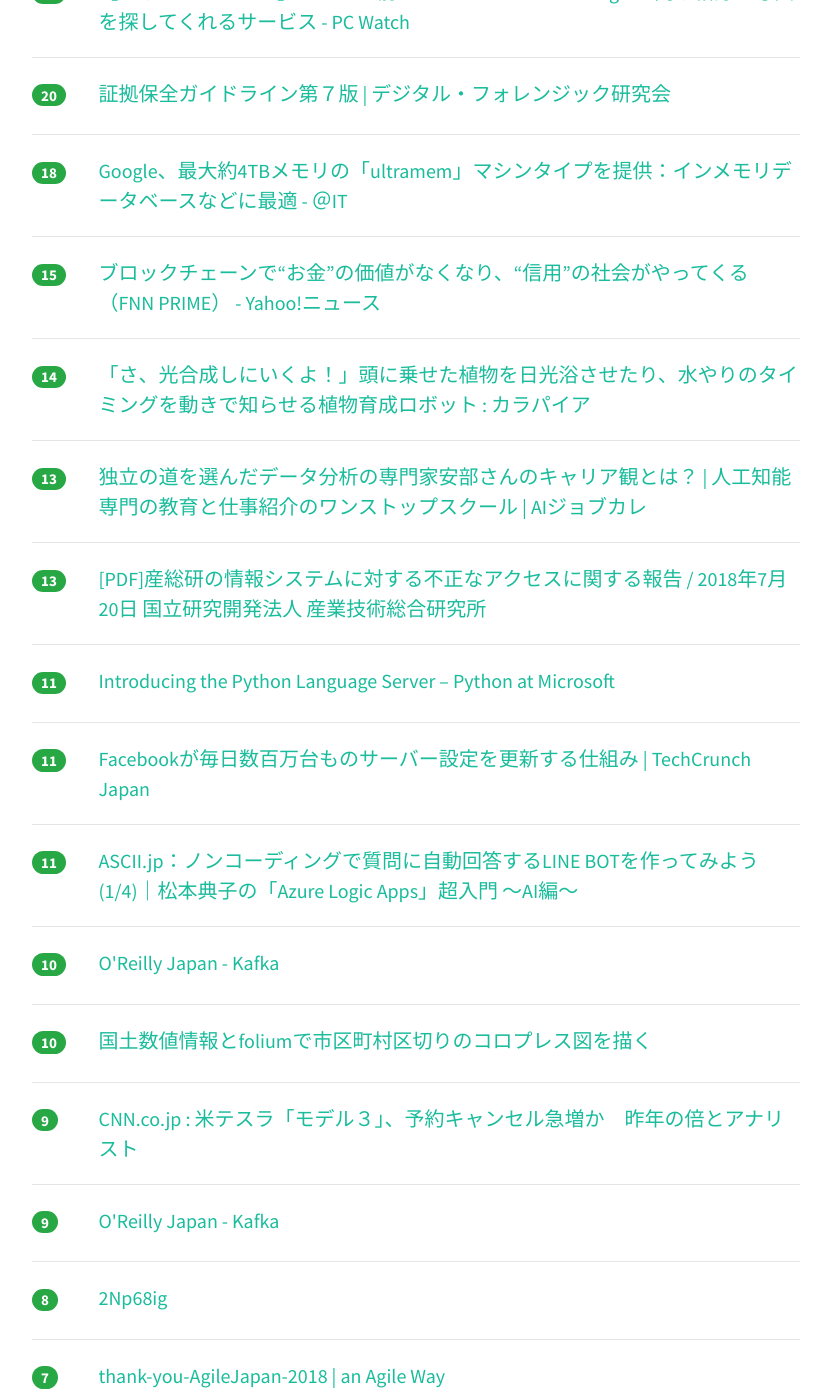
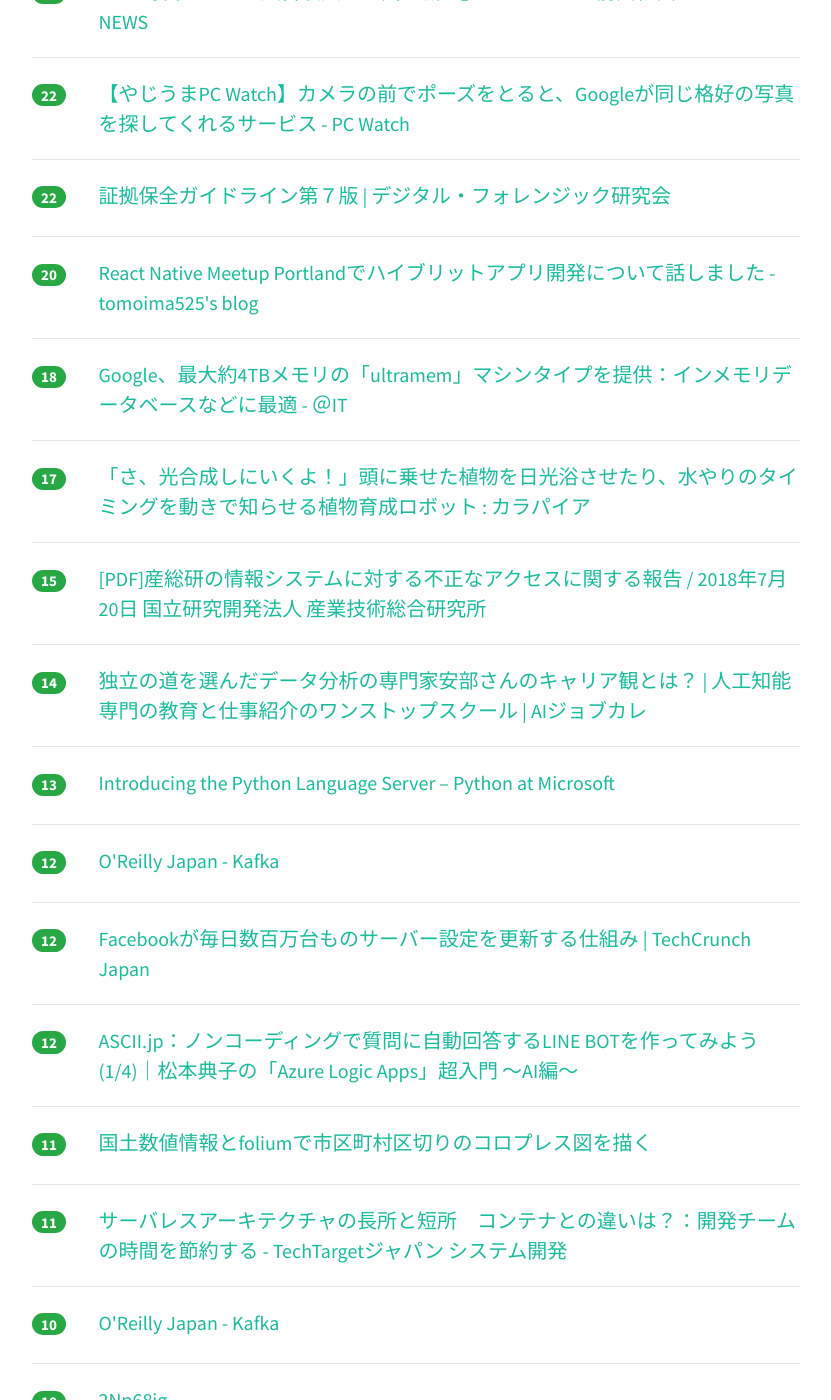
Before and after one commit to yatta47/hatena-matome-site, a Jekyll site: the page built from _posts/2018-07-21-hatena.md, in a window 1280 px wide and 1400 px high, scrolled down 700 px. Shown: the whole window, without its empty margins (224-1055 px from the left). Built offline with Jekyll 4.4.1, drawn with Linux system fonts in a browser that asks for light colours; nearby versions of some CDN libraries; some of the changed text lies outside the part shown.

Commit message:
Updated 2018-07-21

```diff
--- a/_posts/2018-07-21-hatena.md
+++ b/_posts/2018-07-21-hatena.md
@@ -1,34 +1,44 @@
 ---
 layout: post
 title:  "2018-07-21 はてぶIT"
-date:   2018-07-21 12:02:24
+date:   2018-07-21 13:02:59
 tags: [it-hotentry]
 ---
-27 件のデータあり
+32 件のデータあり
 
 <hr><div class="row">
-<div class="col-1"><span class="badge badge-pill badge-success h2">108</span></div>
+<div class="col-1"><span class="badge badge-pill badge-success h2">140</span></div>
 <div class="col-11"><a href='https://news.mynavi.jp/article/20180719-665927/' target='_blank'>Linuxネットワークコマンドのカンペが公開 | マイナビニュース</a></div>
 </div>
 <hr>
 <div class="row">
-<div class="col-1"><span class="badge badge-pill badge-success h2">41</span></div>
+<div class="col-1"><span class="badge badge-pill badge-success h2">59</span></div>
 <div class="col-11"><a href='http://www.itmedia.co.jp/pcuser/articles/1807/21/news013.html' target='_blank'>「Amazon Echo」を設置したら試したい　生活が快適になるスキル7選 - ITmedia PC USER</a></div>
 </div>
 <hr>
 <div class="row">
-<div class="col-1"><span class="badge badge-pill badge-success h2">21</span></div>
+<div class="col-1"><span class="badge badge-pill badge-success h2">25</span></div>
+<div class="col-11"><a href='https://headlines.yahoo.co.jp/hl?a=20180720-00010007-fnnprimev-sci' target='_blank'>ブロックチェーンで“お金”の価値がなくなり、“信用”の社会がやってくる（FNN PRIME） - Yahoo!ニュース</a></div>
+</div>
+<hr>
+<div class="row">
+<div class="col-1"><span class="badge badge-pill badge-success h2">22</span></div>
 <div class="col-11"><a href='http://www.itmedia.co.jp/news/articles/1807/20/news118.html' target='_blank'>「5G時代、テレビ広告収入は一気に減る」　SHOWROOM前田社長 - ITmedia NEWS</a></div>
 </div>
 <hr>
 <div class="row">
-<div class="col-1"><span class="badge badge-pill badge-success h2">21</span></div>
+<div class="col-1"><span class="badge badge-pill badge-success h2">22</span></div>
 <div class="col-11"><a href='https://pc.watch.impress.co.jp/docs/news/yajiuma/1134006.html' target='_blank'>【やじうまPC Watch】カメラの前でポーズをとると、Googleが同じ格好の写真を探してくれるサービス - PC Watch</a></div>
 </div>
 <hr>
 <div class="row">
+<div class="col-1"><span class="badge badge-pill badge-success h2">22</span></div>
+<div class="col-11"><a href='https://digitalforensic.jp/home-act-products-df-guideline-7th/' target='_blank'>証拠保全ガイドライン第７版 | デジタル・フォレンジック研究会</a></div>
+</div>
+<hr>
+<div class="row">
 <div class="col-1"><span class="badge badge-pill badge-success h2">20</span></div>
-<div class="col-11"><a href='https://digitalforensic.jp/home-act-products-df-guideline-7th/' target='_blank'>証拠保全ガイドライン第７版 | デジタル・フォレンジック研究会</a></div>
+<div class="col-11"><a href='http://tomoima525.hatenablog.com/entry/2017/07/24/171920' target='_blank'>React Native Meetup Portlandでハイブリットアプリ開発について話しました - tomoima525's blog</a></div>
 </div>
 <hr>
 <div class="row">
@@ -37,38 +47,48 @@ tags: [it-hotentry]
 </div>
 <hr>
 <div class="row">
+<div class="col-1"><span class="badge badge-pill badge-success h2">17</span></div>
+<div class="col-11"><a href='http://karapaia.com/archives/52262624.html' target='_blank'>「さ、光合成しにいくよ！」頭に乗せた植物を日光浴させたり、水やりのタイミングを動きで知らせる植物育成ロボット : カラパイア</a></div>
+</div>
+<hr>
+<div class="row">
 <div class="col-1"><span class="badge badge-pill badge-success h2">15</span></div>
-<div class="col-11"><a href='https://headlines.yahoo.co.jp/hl?a=20180720-00010007-fnnprimev-sci' target='_blank'>ブロックチェーンで“お金”の価値がなくなり、“信用”の社会がやってくる（FNN PRIME） - Yahoo!ニュース</a></div>
+<div class="col-11"><a href='https://www.aist.go.jp/pdf/aist_j/topics/to2018/to20180720/20180720aist.pdf' target='_blank'>[PDF]産総研の情報システムに対する不正なアクセスに関する報告 / 2018年7月20日 国立研究開発法人 産業技術総合研究所</a></div>
 </div>
 <hr>
 <div class="row">
 <div class="col-1"><span class="badge badge-pill badge-success h2">14</span></div>
-<div class="col-11"><a href='http://karapaia.com/archives/52262624.html' target='_blank'>「さ、光合成しにいくよ！」頭に乗せた植物を日光浴させたり、水やりのタイミングを動きで知らせる植物育成ロボット : カラパイア</a></div>
-</div>
-<hr>
-<div class="row">
-<div class="col-1"><span class="badge badge-pill badge-success h2">13</span></div>
 <div class="col-11"><a href='https://www.aijobcolle.com/single-post/interview11' target='_blank'>独立の道を選んだデータ分析の専門家安部さんのキャリア観とは？ | 人工知能専門の教育と仕事紹介のワンストップスクール | AIジョブカレ</a></div>
 </div>
 <hr>
 <div class="row">
 <div class="col-1"><span class="badge badge-pill badge-success h2">13</span></div>
-<div class="col-11"><a href='https://www.aist.go.jp/pdf/aist_j/topics/to2018/to20180720/20180720aist.pdf' target='_blank'>[PDF]産総研の情報システムに対する不正なアクセスに関する報告 / 2018年7月20日 国立研究開発法人 産業技術総合研究所</a></div>
+<div class="col-11"><a href='https://blogs.msdn.microsoft.com/pythonengineering/2018/07/18/introducing-the-python-language-server/' target='_blank'>Introducing the Python Language Server &#8211; Python at Microsoft</a></div>
+</div>
+<hr>
+<div class="row">
+<div class="col-1"><span class="badge badge-pill badge-success h2">12</span></div>
+<div class="col-11"><a href='https://www.oreilly.co.jp//books/9784873118499' target='_blank'>O'Reilly Japan - Kafka</a></div>
+</div>
+<hr>
+<div class="row">
+<div class="col-1"><span class="badge badge-pill badge-success h2">12</span></div>
+<div class="col-11"><a href='https://jp.techcrunch.com/2018/07/20/2018-07-19-how-facebook-configures-its-millions-of-servers-every-day/' target='_blank'>Facebookが毎日数百万台ものサーバー設定を更新する仕組み | TechCrunch Japan</a></div>
+</div>
+<hr>
+<div class="row">
+<div class="col-1"><span class="badge badge-pill badge-success h2">12</span></div>
+<div class="col-11"><a href='http://ascii.jp/elem/000/001/713/1713259/' target='_blank'>ASCII.jp：ノンコーディングで質問に自動回答するLINE BOTを作ってみよう (1/4)｜松本典子の「Azure Logic Apps」超入門 ～AI編～</a></div>
 </div>
 <hr>
 <div class="row">
 <div class="col-1"><span class="badge badge-pill badge-success h2">11</span></div>
-<div class="col-11"><a href='https://blogs.msdn.microsoft.com/pythonengineering/2018/07/18/introducing-the-python-language-server/' target='_blank'>Introducing the Python Language Server &#8211; Python at Microsoft</a></div>
+<div class="col-11"><a href='https://qiita.com/shima_x/items/fe29274d67de3a461524' target='_blank'>国土数値情報とfoliumで市区町村区切りのコロプレス図を描く</a></div>
 </div>
 <hr>
 <div class="row">
 <div class="col-1"><span class="badge badge-pill badge-success h2">11</span></div>
-<div class="col-11"><a href='https://jp.techcrunch.com/2018/07/20/2018-07-19-how-facebook-configures-its-millions-of-servers-every-day/' target='_blank'>Facebookが毎日数百万台ものサーバー設定を更新する仕組み | TechCrunch Japan</a></div>
-</div>
-<hr>
-<div class="row">
-<div class="col-1"><span class="badge badge-pill badge-success h2">11</span></div>
-<div class="col-11"><a href='http://ascii.jp/elem/000/001/713/1713259/' target='_blank'>ASCII.jp：ノンコーディングで質問に自動回答するLINE BOTを作ってみよう (1/4)｜松本典子の「Azure Logic Apps」超入門 ～AI編～</a></div>
+<div class="col-11"><a href='http://techtarget.itmedia.co.jp/tt/news/1807/20/news06.html' target='_blank'>サーバレスアーキテクチャの長所と短所　コンテナとの違いは？：開発チームの時間を節約する - TechTargetジャパン システム開発</a></div>
 </div>
 <hr>
 <div class="row">
@@ -78,7 +98,7 @@ tags: [it-hotentry]
 <hr>
 <div class="row">
 <div class="col-1"><span class="badge badge-pill badge-success h2">10</span></div>
-<div class="col-11"><a href='https://qiita.com/shima_x/items/fe29274d67de3a461524' target='_blank'>国土数値情報とfoliumで市区町村区切りのコロプレス図を描く</a></div>
+<div class="col-11"><a href='https://ift.tt/2Np68ig' target='_blank'>2Np68ig</a></div>
 </div>
 <hr>
 <div class="row">
@@ -88,12 +108,7 @@ tags: [it-hotentry]
 <hr>
 <div class="row">
 <div class="col-1"><span class="badge badge-pill badge-success h2">9</span></div>
-<div class="col-11"><a href='https://www.oreilly.co.jp//books/9784873118499' target='_blank'>O'Reilly Japan - Kafka</a></div>
-</div>
-<hr>
-<div class="row">
-<div class="col-1"><span class="badge badge-pill badge-success h2">8</span></div>
-<div class="col-11"><a href='https://ift.tt/2Np68ig' target='_blank'>2Np68ig</a></div>
+<div class="col-11"><a href='https://qiita.com/mamomamo/items/e4e9e44d9f77cd72b70a' target='_blank'>Docker・Kubernetes周辺の動向を整理してみた件</a></div>
 </div>
 <hr>
 <div class="row">
@@ -103,7 +118,7 @@ tags: [it-hotentry]
 <hr>
 <div class="row">
 <div class="col-1"><span class="badge badge-pill badge-success h2">7</span></div>
-<div class="col-11"><a href='http://techtarget.itmedia.co.jp/tt/news/1807/20/news06.html' target='_blank'>サーバレスアーキテクチャの長所と短所　コンテナとの違いは？：開発チームの時間を節約する - TechTargetジャパン システム開発</a></div>
+<div class="col-11"><a href='http://www.oreilly.co.jp/books/9784873118499/index.html' target='_blank'>O'Reilly Japan - Kafka</a></div>
 </div>
 <hr>
 <div class="row">
@@ -113,7 +128,7 @@ tags: [it-hotentry]
 <hr>
 <div class="row">
 <div class="col-1"><span class="badge badge-pill badge-success h2">6</span></div>
-<div class="col-11"><a href='http://www.oreilly.co.jp/books/9784873118499/index.html' target='_blank'>O'Reilly Japan - Kafka</a></div>
+<div class="col-11"><a href='https://japan.cnet.com/article/35122741/' target='_blank'>【特集：iOS 12】Memojiがリアルに見える理由 - CNET Japan</a></div>
 </div>
 <hr>
 <div class="row">
@@ -123,7 +138,7 @@ tags: [it-hotentry]
 <hr>
 <div class="row">
 <div class="col-1"><span class="badge badge-pill badge-success h2">5</span></div>
-<div class="col-11"><a href='https://japan.cnet.com/article/35122741/' target='_blank'>【特集：iOS 12】Memojiがリアルに見える理由 - CNET Japan</a></div>
+<div class="col-11"><a href='https://applech2.com/archives/20180720-macbook-pro-2018-thunderbolt-3-full-lane.html' target='_blank'>MacBook Pro 2018モデルはThunderbolt 3コントローラに「Titan Ridge」を採用し、13インチの帯域制限もなし。 | AAPL Ch.</a></div>
 </div>
 <hr>
 <div class="row">
@@ -132,12 +147,22 @@ tags: [it-hotentry]
 </div>
 <hr>
 <div class="row">
-<div class="col-1"><span class="badge badge-pill badge-success h2">4</span></div>
-<div class="col-11"><a href='https://qiita.com/mamomamo/items/e4e9e44d9f77cd72b70a' target='_blank'>Docker・Kubernetes周辺の動向を整理してみた件</a></div>
+<div class="col-1"><span class="badge badge-pill badge-success h2">5</span></div>
+<div class="col-11"><a href='http://photoshopvip.net/109971' target='_blank'>Photoshopってすごい！どうやって作った？を解決するチュートリアルつくり方まとめ - PhotoshopVIP</a></div>
+</div>
+<hr>
+<div class="row">
+<div class="col-1"><span class="badge badge-pill badge-success h2">5</span></div>
+<div class="col-11"><a href='https://www.financepensionrealestate.work/entry/2018/07/21/104601' target='_blank'>104601</a></div>
 </div>
 <hr>
 <div class="row">
 <div class="col-1"><span class="badge badge-pill badge-success h2">4</span></div>
-<div class="col-11"><a href='https://applech2.com/archives/20180720-macbook-pro-2018-thunderbolt-3-full-lane.html' target='_blank'>MacBook Pro 2018モデルはThunderbolt 3コントローラに「Titan Ridge」を採用し、13インチの帯域制限もなし。 | AAPL Ch.</a></div>
+<div class="col-11"><a href='http://www.itmedia.co.jp/mobile/articles/1807/21/news020.html' target='_blank'>Appleに独占禁止法違反の疑い　公取の調査が“iPhone販売”に与える影響は？ (1/2) - ITmedia Mobile</a></div>
 </div>
 <hr>
+<div class="row">
+<div class="col-1"><span class="badge badge-pill badge-success h2">3</span></div>
+<div class="col-11"><a href='https://github.com/GoogleChromeLabs/ndb' target='_blank'>GitHub - GoogleChromeLabs/ndb: ndb is an improved debugging experience for Node.js, enabled by Chrome DevTools</a></div>
+</div>
+<hr>
```
